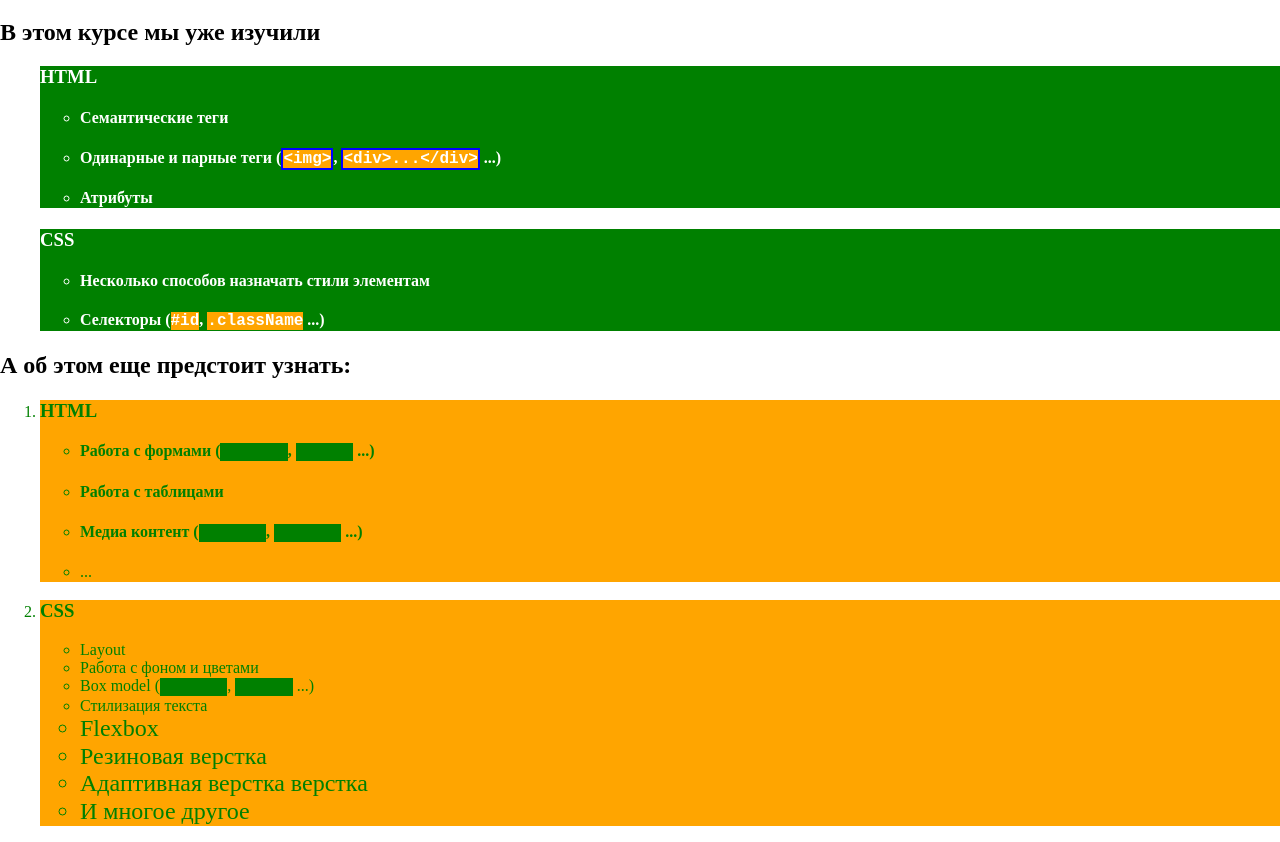
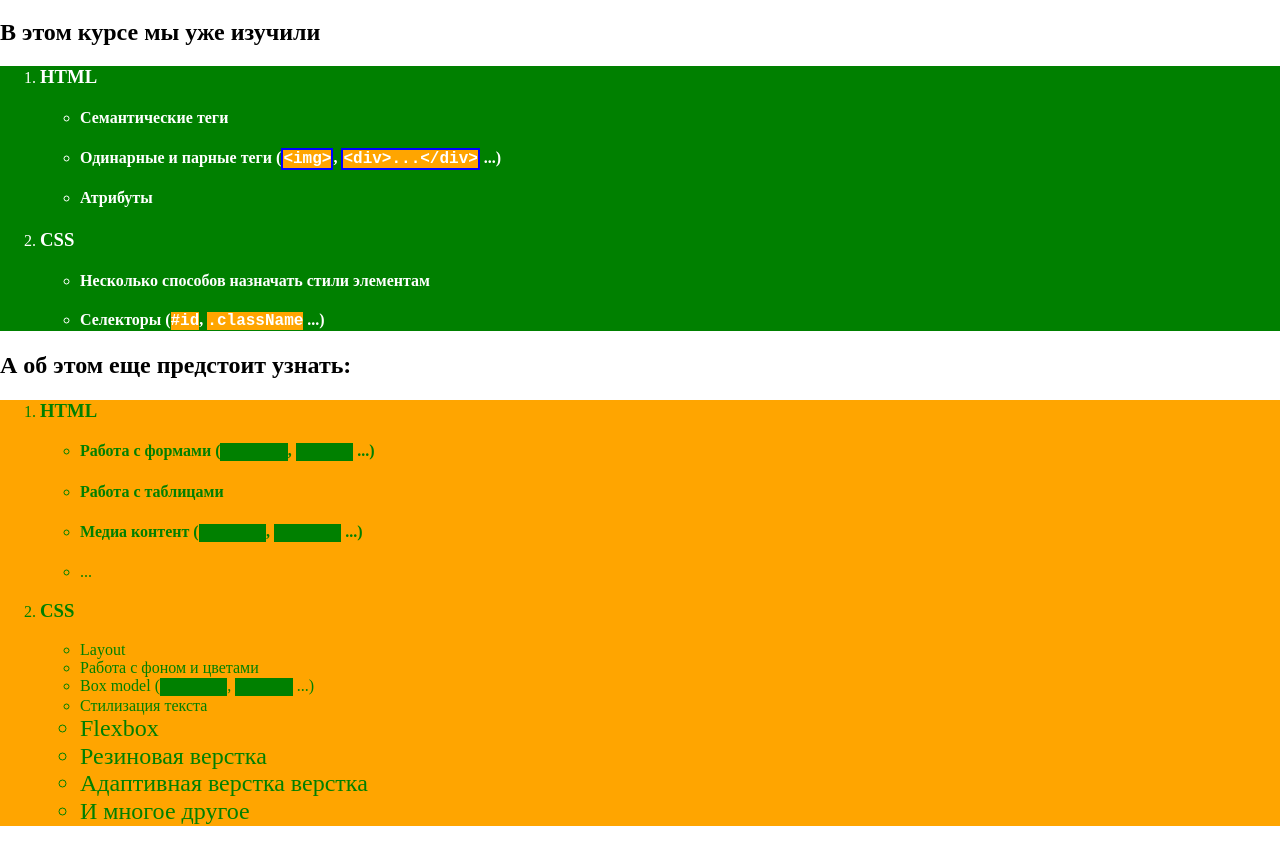
Before and after one commit to Volodia-Samson/selectoor, a plain HTML site: page index.html in a window 1280 px wide. Shown: the part 61-903 px from the top of the page. Drawn offline with nearby package versions, Linux system fonts and the light colour scheme.

Commit message:
selectoor

```diff
--- a/stayl.css
+++ b/stayl.css
@@ -1,9 +1,9 @@
-.already-learned ol li {
+.already-learned ol  {
     background-color: green;
     color: white;
 }
 
-.to-be-learned ol li{
+.to-be-learned ol {
     background-color: orange;
     color: green;
 }
```
